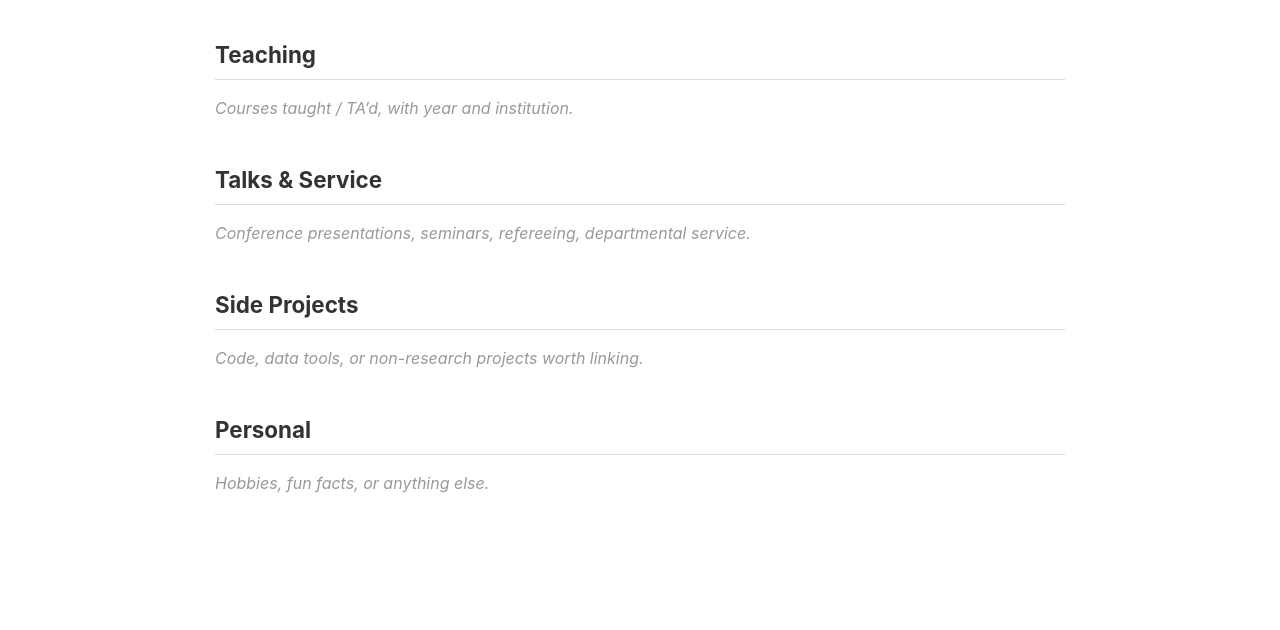
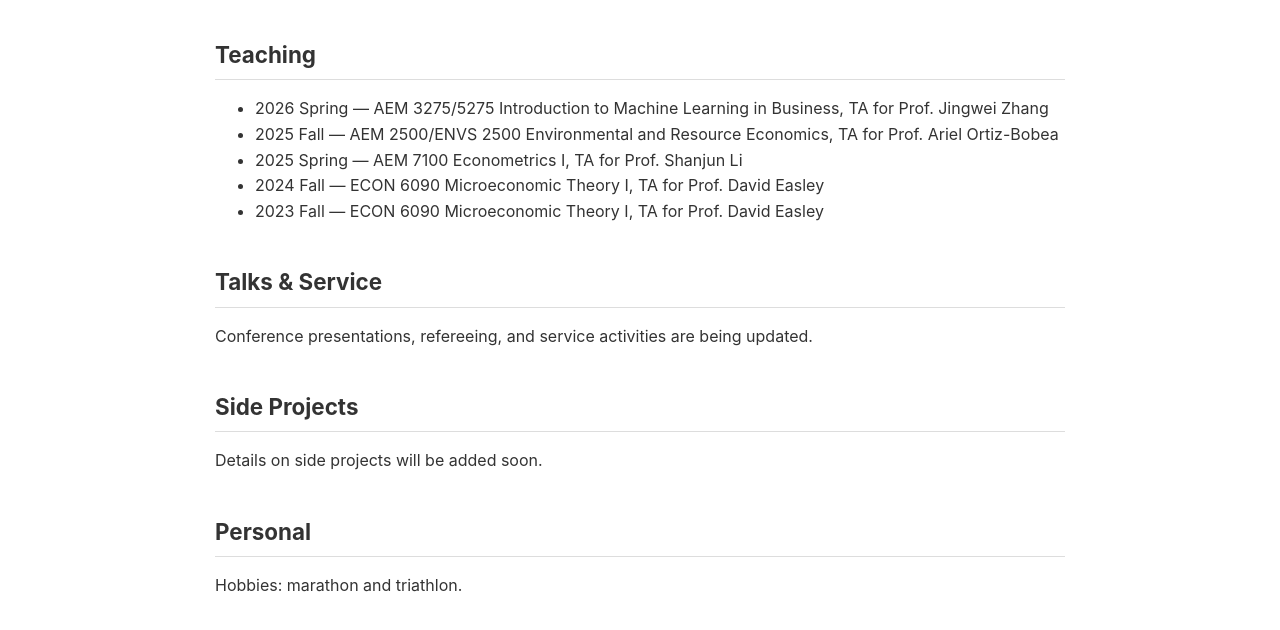
Before and after one commit to feiyuwangdash/feiyuwangdash.github.io, a plain HTML site: page others.html in a window 1280 px wide. Shown: the part 150-780 px from the top of the page. Drawn offline with Linux system fonts and the light colour scheme.

Commit message:
Update website with personal profile, teaching history, education, and references

```diff
--- a/others.html
+++ b/others.html
@@ -22,16 +22,22 @@
         <h1>Others</h1>
 
         <h2>Teaching</h2>
-        <p class="placeholder">Courses taught / TA&rsquo;d, with year and institution.</p>
+        <ul>
+            <li>2026 Spring &mdash; AEM 3275/5275 Introduction to Machine Learning in Business, TA for Prof. Jingwei Zhang</li>
+            <li>2025 Fall &mdash; AEM 2500/ENVS 2500 Environmental and Resource Economics, TA for Prof. Ariel Ortiz-Bobea</li>
+            <li>2025 Spring &mdash; AEM 7100 Econometrics I, TA for Prof. Shanjun Li</li>
+            <li>2024 Fall &mdash; ECON 6090 Microeconomic Theory I, TA for Prof. David Easley</li>
+            <li>2023 Fall &mdash; ECON 6090 Microeconomic Theory I, TA for Prof. David Easley</li>
+        </ul>
 
         <h2>Talks &amp; Service</h2>
-        <p class="placeholder">Conference presentations, seminars, refereeing, departmental service.</p>
+        <p>Conference presentations, refereeing, and service activities are being updated.</p>
 
         <h2>Side Projects</h2>
-        <p class="placeholder">Code, data tools, or non-research projects worth linking.</p>
+        <p>Details on side projects will be added soon.</p>
 
         <h2>Personal</h2>
-        <p class="placeholder">Hobbies, fun facts, or anything else.</p>
+        <p>Hobbies: marathon and triathlon.</p>
     </main>
     <script src="js/script.js"></script>
 </body>
```
Also changed, not shown: cv.html (+8 -3 lines), index.html (+2 -3 lines).
